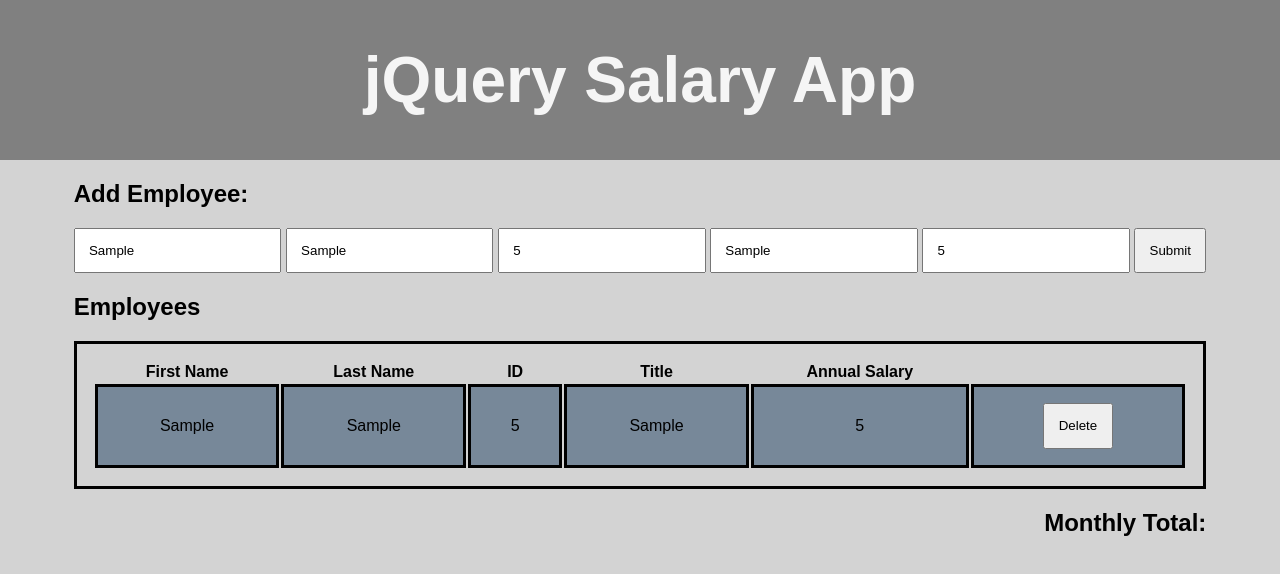
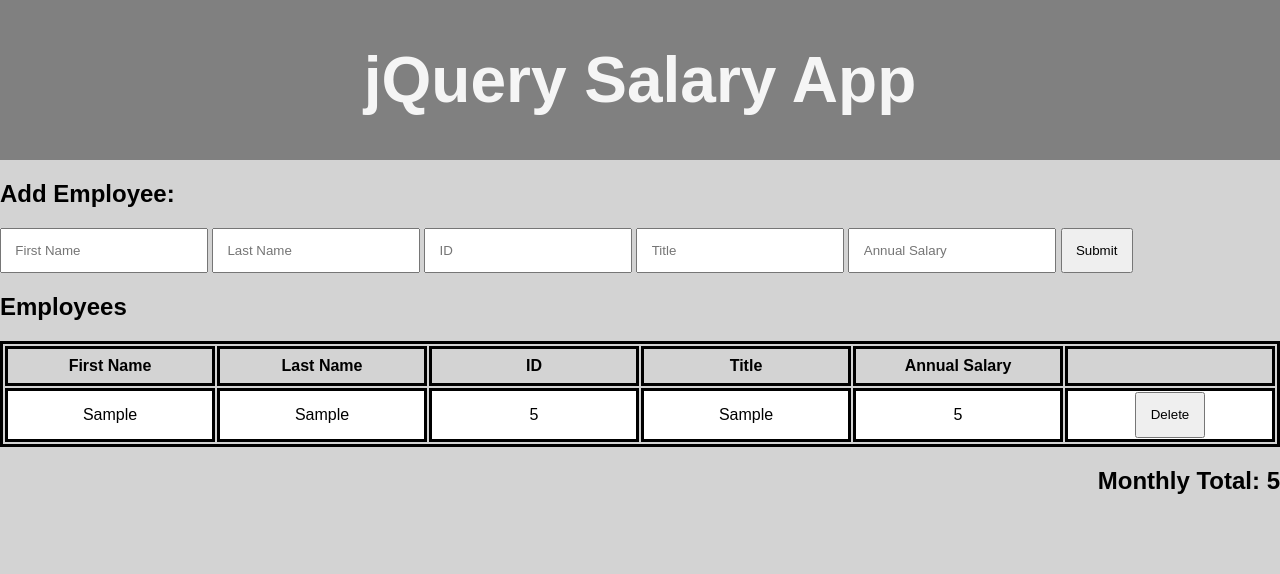
Before and after one commit to viegutj/weekend-jquery-salary-calculator, a plain HTML site: page index.html in a window 1280 px wide. Both pictures are taken after typing "Sample", "Sample", "5", "Sample", "5" into the empty fields and a click on the button "Submit". Drawn offline with Linux system fonts and the light colour scheme.

Commit message:
finished the base requirements of the assignment

```diff
--- a/index.html
+++ b/index.html
@@ -63,7 +63,7 @@
       </table>
     </section>
     <footer>
-        <h2>Monthly Total: <span id="monthlyTotal"></span></h2>
+        <h2>Monthly Total: <span id="monthly-total"></span></h2>
     </footer>
   </main>
 </body>
--- a/script.js
+++ b/script.js
@@ -1,3 +1,19 @@
+// Assignment Instructions
+/* The application should have an input form that collects
+_employee first name, last name, ID number, job title, annual salary_.
+
+A 'Submit' button should collect the form information,
+store the information to calculate monthly costs,
+append information to the DOM and clear the input fields.
+Using the stored information, calculate monthly costs and append
+this to the to DOM. If the total monthly cost exceeds $20,000,
+add a red background color to the total monthly cost.
+
+Create a delete button that removes an employee from the DOM.
+For Base mode, it does **not** need to remove that Employee's
+salary from the reported total. */
+// End of Base Mode Instructions
+
 console.log('Hello js!');
 
 //ready my jQuery file
@@ -8,21 +24,20 @@ function onReady() {
 
     // Event Listeners
     $('#submit-button').on('click', handleSubmitButton)
+    $('#table-input').on('click', '.delete-button', handleDeleteButton)
+}
 
-}
+// Global Variable Declaration
+let submitCounter = 0
+let employeeArray = []
+let monthlyTotal = 0
+let annualSalaryInputVal = 0
 
 //Event Handlers
 function handleSubmitButton(event) {
     event.preventDefault()
     console.log('Submit button clicked!');
-
-// The application should have an input form
-// that collects _employee first name, last name,
-// ID number, job title, annual salary_.
-
-// A 'Submit' button should collect the form information,
-// store the information to calculate monthly costs,
-// append information to the DOM and clear the input fields.
+    console.log('submitCounter', submitCounter++);
 
 // Here we are collecting the user inputs to the form,
 // and storing those into our local variables.
@@ -34,18 +49,32 @@ function handleSubmitButton(event) {
     let lastNameInputVal = $('#last-name-input').val()
     console.log('last name input is:', lastNameInputVal)
     // grab input value for id
-    let idInputVal = $('#id-input').val()
+    let idInputVal = parseInt($('#id-input').val(), 10)
     console.log('id input is:', idInputVal)
     // grab input value for title
     let titleInputVal = $('#title-input').val()
     console.log('title input is:', titleInputVal)
     // grab input value for annual salary
-    let annualSalaryInputVal = $('#annual-salary-input').val()
+    let annualSalaryInputVal = parseInt($('#annual-salary-input').val(), 10)
     console.log('annual salary input is:', annualSalaryInputVal)
 
+// We need to store these variables for later. How can we organize these?
+// We can organize these as objects with multiple properties.
+let objectEmployee = {
+    firstName: firstNameInputVal,
+    lastName: lastNameInputVal,
+    id: idInputVal,
+    title: titleInputVal,
+    salary: annualSalaryInputVal
+}
+
+employeeArray.push(objectEmployee);
+console.log('All objects in employeeArray', employeeArray);
+
+
 // Here we are appending data into our table.
-// Hey jQuery, access id table-input and append these
-// variables, as well as a delete button
+// "Hey jQuery, access id table-input and append these
+// variables, as well as a delete button"
     $('#table-input').append(`
         <tr>
             <td>${firstNameInputVal}</td>
@@ -53,10 +82,37 @@ function handleSubmitButton(event) {
             <td>${idInputVal}</td>
             <td>${titleInputVal}</td>
             <td>${annualSalaryInputVal}</td>
-            <td><button class="delete">Delete</button></td>
+            <td><button class="delete-button">Delete</button></td>
         </tr>
     `);
-        $('#affirmation-input').val('')
-        $('#author-input').val('')
 
+// Task: Using the stored information,
+// calculate monthly costs and append this to the to DOM.
+
+// Take the salaryInputVal and add it to our monthlyTotal
+// Global variable of monthlyTotal will store total after each user action.
+monthlyTotal += annualSalaryInputVal;
+
+console.log('monthlyTotal:', monthlyTotal);
+
+// Clear the text and replace with a string of the monthlyTotal.
+$('#monthly-total').text('').append(monthlyTotal);
+
+// Resetting all of our table inputs (<td>) to empty values.
+        $('#first-name-input').val('')
+        $('#last-name-input').val('')
+        $('#id-input').val('')
+        $('#title-input').val('')
+        $('#annual-salary-input').val('')
 }
+
+/* Create a delete button that removes an employee from the DOM.
+For Base mode, it does **not** need to remove that Employee's
+salary from the reported total. */
+// Event handler for delete button
+function handleDeleteButton() {
+    console.log('deleteButton has been clicked!');
+    // hey jQuery, access "this", and delete its parent
+    $(this).parent().parent().remove()
+    // monthlyTotal -=
+}
--- a/stylesheet.css
+++ b/stylesheet.css
@@ -54,19 +54,21 @@ button {
 
 /* Table Elements */
 table {
+/* table-layout made th cells evenly spaced */
+    table-layout: fixed;
     width: 100%;
     text-align: center;
     text-align: center;
 }
-table, ht, td {
+table, th, td {
     border: 3px solid black;
     height: 2em;
-    padding: 1em;
+    padding: 2em left;
 }
 
 tbody tr:nth-child(odd){
-    background: lightslategrey
+    background: white
 }
 tbody tr:nth-child(even){
-    background: white
+    background: lightgray
 }
```
